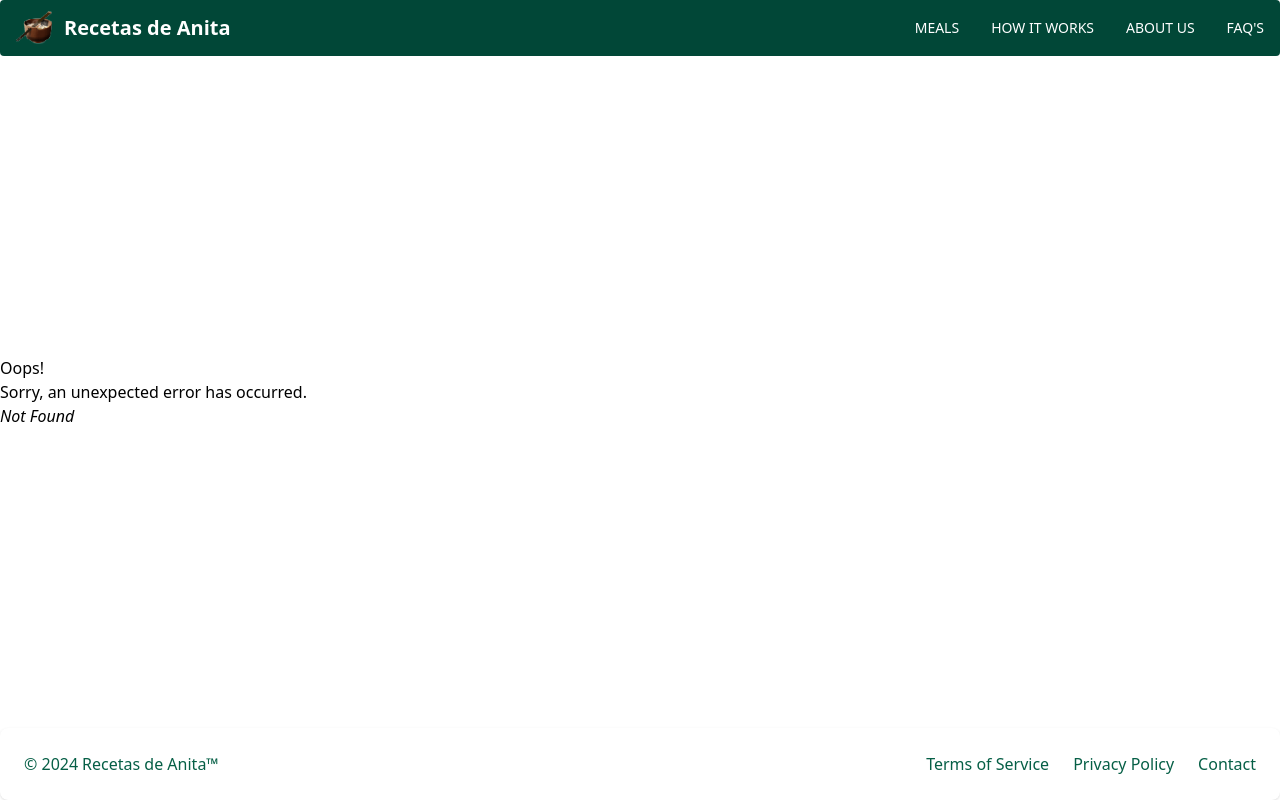
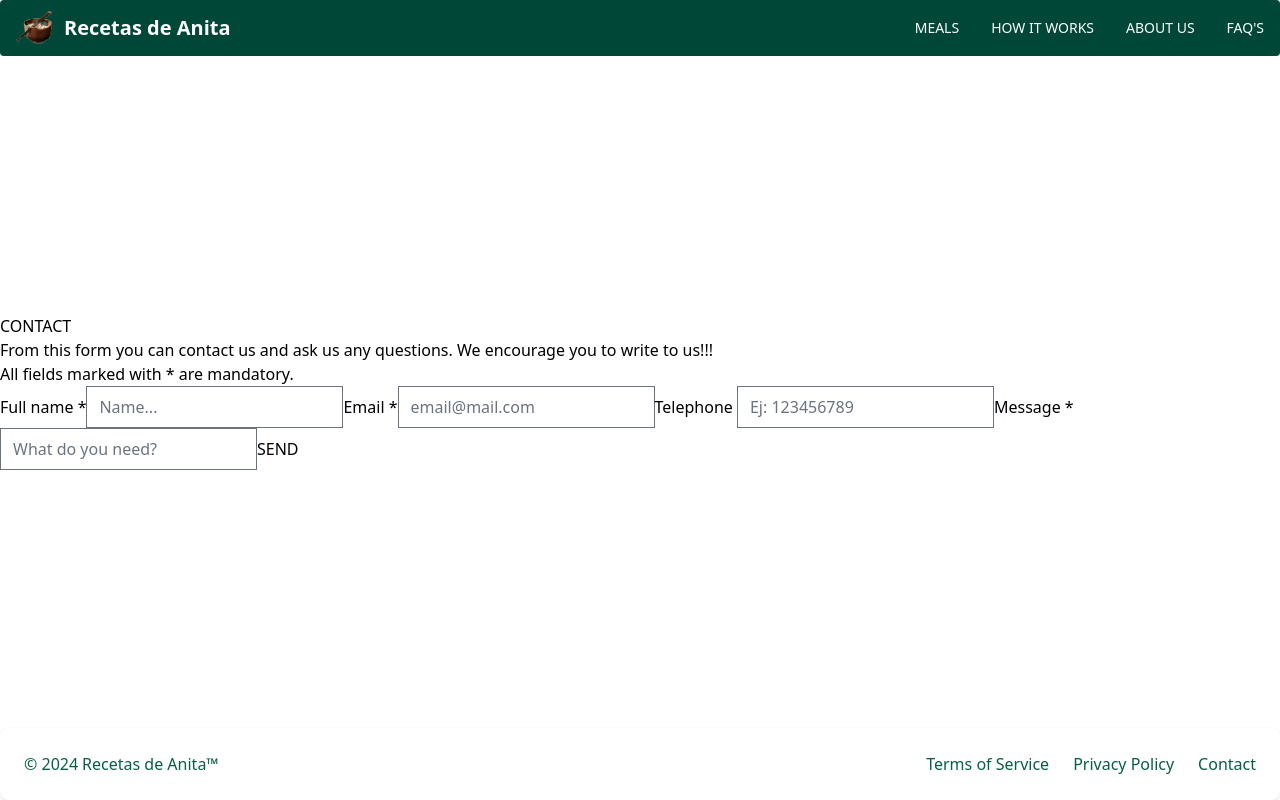
Before and after one commit to Nanakuh/mealmarket, a React (Vite) app: page /contact in a window 1280 px wide. Before the commit this address had no page. Built offline with nearby package versions, Linux system fonts and the light colour scheme.

Commit message:
Add contact form

```diff
--- a/src/main.jsx
+++ b/src/main.jsx
@@ -10,6 +10,7 @@ import HowItWorks from "./routes/how-it-works.jsx";
 import Faqs from "./routes/faqs.jsx";
 import Terms from "./routes/terms-of-service.jsx";
 import Root from "./routes/root.jsx";
+import Contact from "./routes/contact.jsx";
 
 import "./index.css";
 
@@ -42,6 +43,10 @@ const router = createBrowserRouter([
     path: "/faqs",
     element: <Faqs />,
   },
+  {
+    path: "/contact",
+    element: <Contact />,
+  },
 ]);
 
 ReactDOM.createRoot(document.getElementById("root")).render(
--- /dev/null
+++ b/src/routes/contact.jsx
@@ -0,0 +1,32 @@
+function Contact() {
+  return <div><section className="info">
+
+  <h2 className="title-contact">CONTACT</h2>
+  <article>
+      <p className="description-contact">From this form you can contact us and ask us any questions.
+          We encourage you to write to us!!!</p>
+      <p className="required">
+      All fields marked with <span className="asterisc">*</span> are mandatory.
+      </p>
+  </article>
+</section>
+<section className="htmlForm">
+  <htmlForm className="htmlFormulary" action="https://htmlFormspree.io/f/xoqozyjz" method="post">
+      <label className="field" htmlFor="name">Full name<span className="asterisc"> *</span></label>
+      <input className="input" type="text" id="name" name="complete name" placeholder="Name..."
+          title="Escribe tu nombre y apellidos" />
+      <label className="field" htmlFor="email">Email<span className="asterisc"> *</span></label>
+      <input className="input" type="email" id="email" name="email" placeholder="email@mail.com"
+          title="Escribe tu email de contacto" />
+      <label className="field" htmlFor="phone">Telephone </label>
+      <input className="input" type="tel" id="phone" name="telephone" placeholder="Ej: 123456789"
+          title="Escribe tu teléfono" />
+      <label className="field" htmlFor="notes">Message <span className="asterisc"> *</span></label>
+      <input className="input--text" type="text" id="notes" name="comments" placeholder="What do you need?"
+          title="Escribe tu petición" />
+      <input className="submit" type="submit" value="SEND" />
+  </htmlForm>
+</section></div>;
+}
+
+export default Contact;
```
